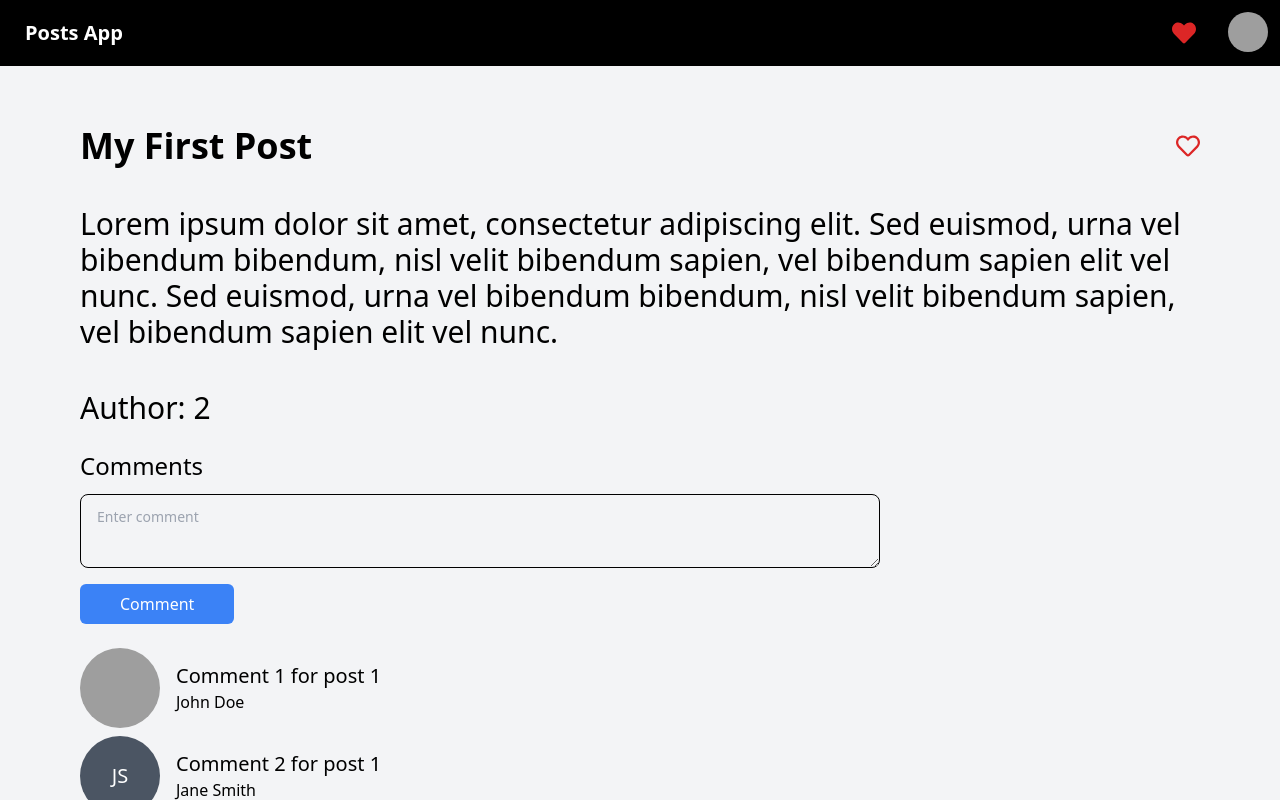
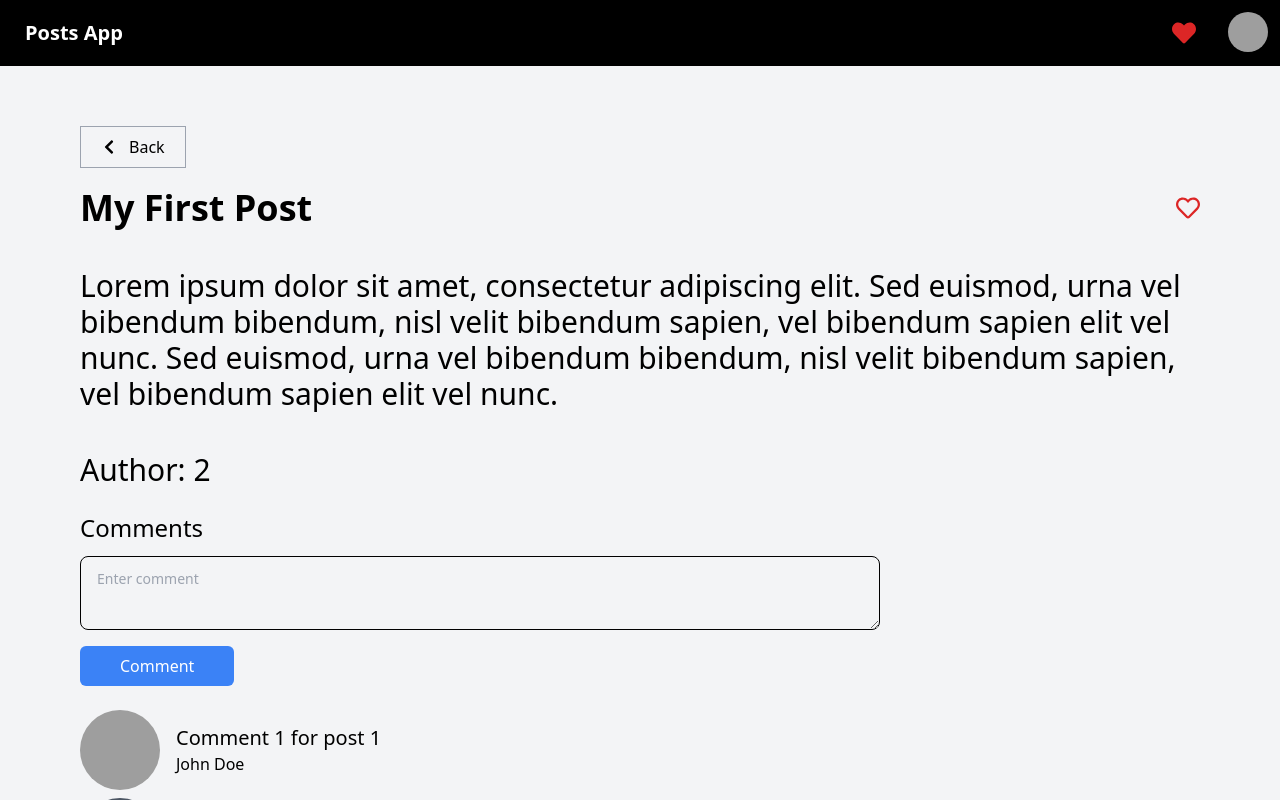
Before and after one commit to kevinmisigaro/fe_dev_test_kevin_misigaro, a Next.js app: page /post/1 in a window 1280 px wide. Shown: the top 800 px of the page. Built offline with nearby package versions, Linux system fonts and the light colour scheme; grey boxes are pictures that could not be loaded.

Commit message:
chore: added back button and some refactoring

```diff
--- /dev/null
+++ b/src/components/BackButton.tsx
@@ -0,0 +1,18 @@
+import { useRouter } from "next/router";
+import { FaChevronLeft } from "react-icons/fa";
+
+const BackButton = () => {
+  const router = useRouter();
+
+  return (
+    <div
+      onClick={() => router.back()}
+      className="flex flex-row gap-x-3 items-center border border-1 border-gray-400 max-w-fit px-5 py-2 mb-5 cursor-pointer"
+    >
+      <FaChevronLeft />
+      <p>Back</p>
+    </div>
+  );
+}
+
+export default BackButton;
--- /dev/null
+++ b/src/components/LoadingSpinner.tsx
@@ -0,0 +1,11 @@
+import React from "react";
+
+function LoadingSpinner() {
+  return (
+    <div className="flex flex-row justify-center items-center">
+      <span className="loading loading-bars loading-lg"></span>
+    </div>
+  );
+}
+
+export default LoadingSpinner;
--- a/src/components/SearchBox.tsx
+++ b/src/components/SearchBox.tsx
@@ -1,8 +1,6 @@
 const SearchBox = ({
-  str,
   updateFn,
 }: {
-  str: string;
   updateFn: (e: any) => void;
 }) => {
   return (
--- a/src/pages/index.tsx
+++ b/src/pages/index.tsx
@@ -1,4 +1,5 @@
 import Layout from "@/components/Layout";
+import LoadingSpinner from "@/components/LoadingSpinner";
 import PostCard from "@/components/PostCard";
 import SearchBox from "@/components/SearchBox";
 import { IPost } from "@/utils/interfaces";
@@ -52,13 +53,11 @@ export default function Home() {
       <h3 className="text-3xl font-bold text-center">Cars Posts</h3>
 
       <div className="flex flex-row justify-center my-4">
-        <SearchBox str={searchText} updateFn={handleSearchTextChange} />
+        <SearchBox updateFn={handleSearchTextChange} />
       </div>
 
       {loading ? (
-        <div>
-          <span className="loading loading-bars loading-lg"></span>
-        </div>
+        <LoadingSpinner />
       ) : (
         <div className="grid grid-cols-1 my-2">
           {filteredPosts.map((post) => (
--- a/src/pages/post/[id].tsx
+++ b/src/pages/post/[id].tsx
@@ -1,6 +1,8 @@
+import BackButton from "@/components/BackButton";
 import CommentBox from "@/components/CommentBox";
 import CommentCard from "@/components/CommentCard";
 import Layout from "@/components/Layout";
+import LoadingSpinner from "@/components/LoadingSpinner";
 import { IComment, IPost } from "@/utils/interfaces";
 import { FavoritesContext } from "@/utils/states/FavoritesContext";
 import { MyUserProfileContext } from "@/utils/states/MyUserProfileContext";
@@ -95,6 +97,11 @@ function Index() {
   return (
     <Layout>
       <div className="max-3-md py-5">
+        <BackButton />
+        {loading ? (
+          <LoadingSpinner />
+        ) : (
+          <>
             <div className="flex flex-row justify-between items-center">
               <h2 className="font-bold text-4xl">{post?.title}</h2>
               {isFavorite ? (
@@ -126,6 +133,8 @@ function Index() {
                 ))}
               </div>
             </div>
+          </>
+        )}
       </div>
     </Layout>
   );
```
Lines whose indentation alone changed are shown as unchanged.
